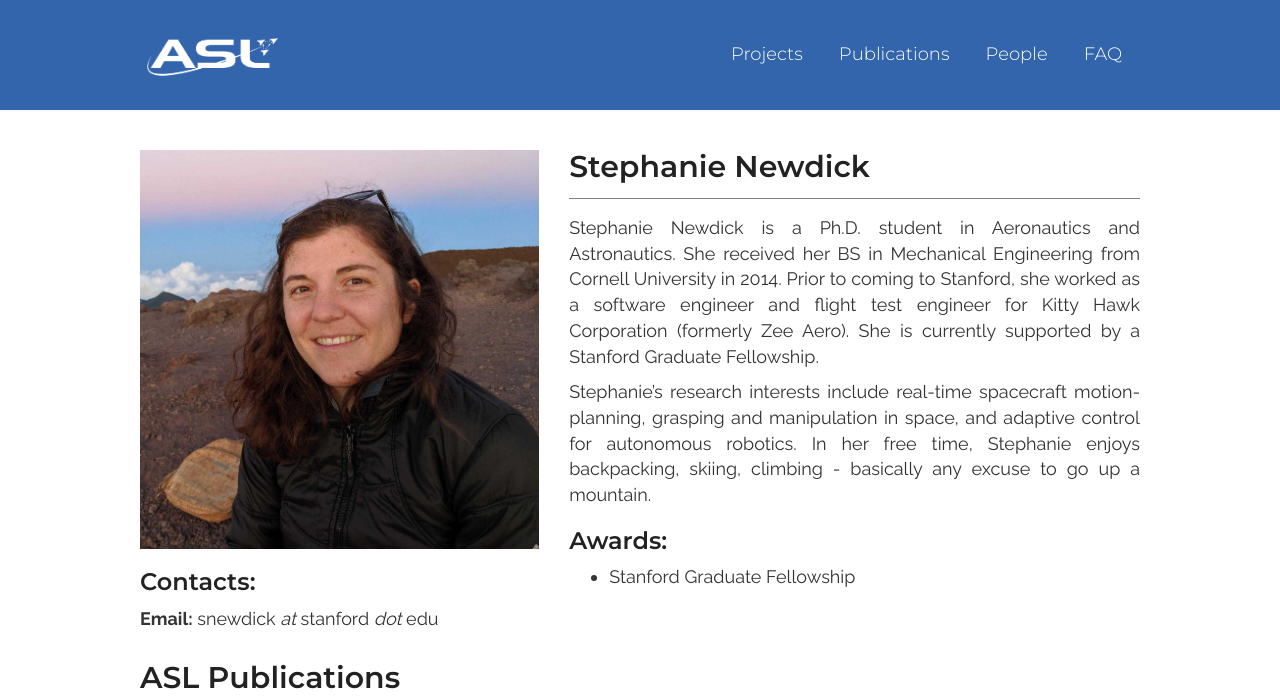
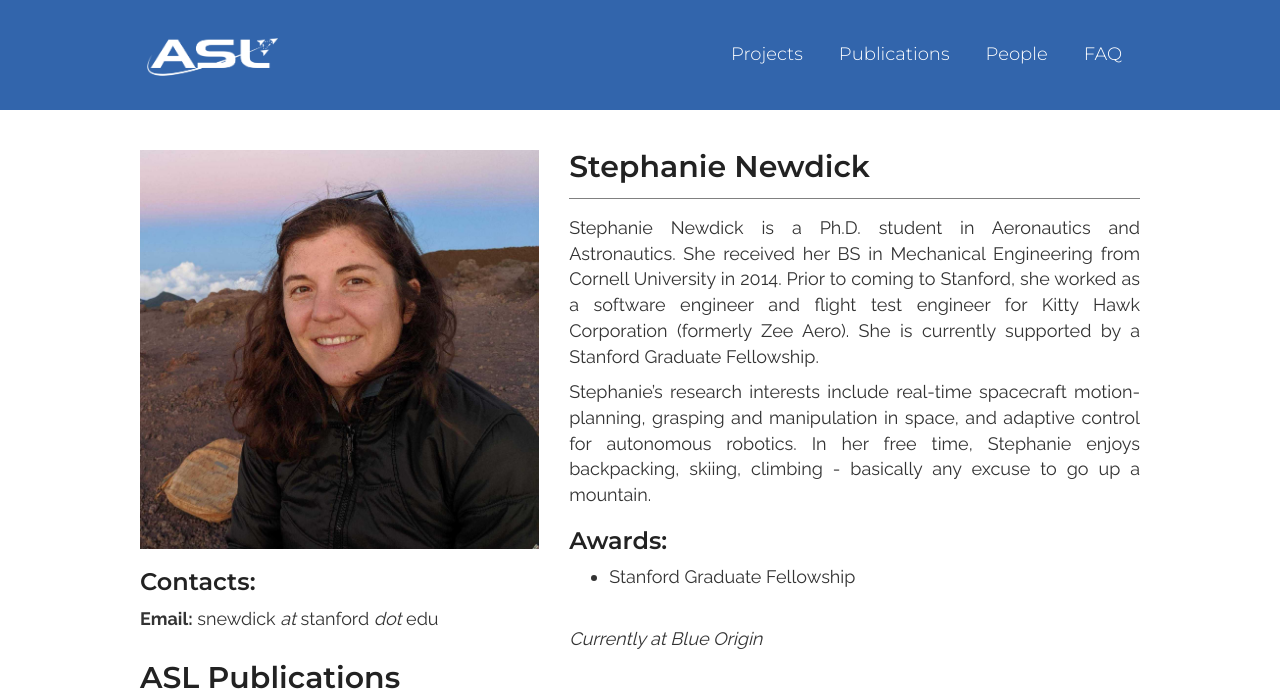
Before and after one commit to StanfordASL/StanfordASL.github.io, a Jekyll site: the page built from _people/stephanie-newdick.markdown, in a window 1280 px wide, cut to the strip 0-700 px from the top of the page. Built offline with Jekyll 4.4.1, drawn with Linux system fonts in a browser that asks for light colours.

Commit message:
Update stephanie-newdick.markdown

```diff
--- a/_people/stephanie-newdick.markdown
+++ b/_people/stephanie-newdick.markdown
@@ -4,8 +4,9 @@
 last:   "Newdick"
 altlast: "Schneider"
 date:   2019-07-08 00:00:00 -0700
-position: phd
+position: alumni
 excerpt: "Motion planning for autonomous and unconventional space robotics"
+current: "Blue Origin"
 img: StephNewdick.jpg
 email: snewdick@stanford.edu
 ---
```
